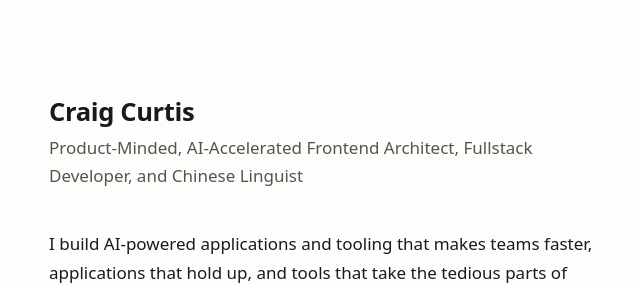
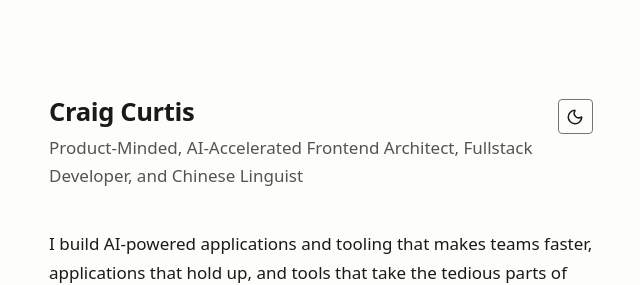
Before and after one commit to craig-o-curtis/craig-o-curtis.github.io, a Next.js app: page / in a window 1280 px wide. Shown: the top 285 px of the page, without its empty margins (319-959 px from the left). Built offline with nearby package versions, Linux system fonts and the light colour scheme.

Commit message:
Add mode toggle

```diff
--- /dev/null
+++ b/app/components/ThemeToggle.module.css
@@ -0,0 +1,19 @@
+.button {
+  display: inline-flex;
+  align-items: center;
+  justify-content: center;
+  width: 2.2rem;
+  height: 2.2rem;
+  border: 1px solid var(--control);
+  border-radius: 4px;
+  background: none;
+  color: var(--fg);
+  cursor: pointer;
+  padding: 0;
+  transition: border-color 0.15s ease, background-color 0.15s ease;
+}
+
+.button:hover {
+  border-color: var(--accent);
+  background: var(--card-hover);
+}
--- /dev/null
+++ b/app/components/ThemeToggle.tsx
@@ -0,0 +1,38 @@
+'use client'
+
+import { useEffect, useState } from 'react'
+import { Sun, Moon } from 'lucide-react'
+import styles from './ThemeToggle.module.css'
+
+type Theme = 'light' | 'dark'
+
+type ThemeToggleProps = {
+  className?: string
+}
+
+export function ThemeToggle({ className }: ThemeToggleProps) {
+  const [theme, setTheme] = useState<Theme>('light')
+
+  useEffect(() => {
+    const stored = localStorage.getItem('theme') as Theme | null
+    if (stored) setTheme(stored)
+  }, [])
+
+  useEffect(() => {
+    document.documentElement.setAttribute('data-theme', theme)
+    localStorage.setItem('theme', theme)
+  }, [theme])
+
+  const icon = theme === 'light' ? <Moon size={18} /> : <Sun size={18} />
+
+  return (
+    <button
+      type="button"
+      className={`${styles.button}${className ? ` ${className}` : ''}`}
+      onClick={() => setTheme(theme === 'light' ? 'dark' : 'light')}
+      aria-label={`Switch to ${theme === 'light' ? 'dark' : 'light'} mode`}
+    >
+      {icon}
+    </button>
+  )
+}
--- a/app/layout.tsx
+++ b/app/layout.tsx
@@ -1,5 +1,6 @@
 import type { Metadata } from "next";
 import { NAME, TITLE } from "./identity";
+import { ThemeToggle } from "@/app/components/ThemeToggle";
 import "./styles/globals.css";
 
 export const metadata: Metadata = {
@@ -17,7 +18,10 @@ export default function RootLayout({
   children: React.ReactNode;
 }) {
   return (
-    <html lang="en">
+    <html lang="en" suppressHydrationWarning>
+      <head>
+        <script src="/theme-init.js" />
+      </head>
       <body>{children}</body>
     </html>
   );
--- a/app/page.module.css
+++ b/app/page.module.css
@@ -59,6 +59,18 @@
   line-height: 1;
 }
 
+.headerRow {
+  display: flex;
+  justify-content: space-between;
+  align-items: flex-start;
+  gap: 1rem;
+}
+
+.themeToggle {
+  flex-shrink: 0;
+  margin-top: 0.2rem;
+}
+
 @media (max-width: 480px) {
   .main {
     padding: 4rem 0 5rem;
--- a/app/page.tsx
+++ b/app/page.tsx
@@ -5,6 +5,7 @@ import { Link } from '@/app/components/Link'
 import { PerformanceAnalytics } from '@/app/components/PerformanceAnalytics'
 import { ProjectCard } from '@/app/components/ProjectCard'
 import { Section } from '@/app/components/Section'
+import { ThemeToggle } from '@/app/components/ThemeToggle'
 import {
   CV_FILE_INFO,
   CV_PATH,
@@ -26,8 +27,13 @@ export default function Home() {
 
       <main id="main" className={styles.main}>
         <header>
-          <h1 className={styles.name}>{NAME}</h1>
-          <p className={styles.title}>{TITLE}</p>
+          <div className={styles.headerRow}>
+            <div>
+              <h1 className={styles.name}>{NAME}</h1>
+              <p className={styles.title}>{TITLE}</p>
+            </div>
+            <ThemeToggle className={styles.themeToggle} />
+          </div>
         </header>
 
         <div className={styles.intro}>
--- a/app/styles/theme.css
+++ b/app/styles/theme.css
@@ -24,7 +24,7 @@
 }
 
 @media (prefers-color-scheme: dark) {
-  :root {
+  :root:not([data-theme="light"]) {
     --bg: #14140c;
     --fg: #e8e8e3;
     --muted: #a5a59d;
@@ -35,3 +35,25 @@
     --focus: #7aa7ff;
   }
 }
+
+[data-theme="light"] {
+  --bg: #fdfdfc;
+  --fg: #1a1a19;
+  --muted: #54544f;
+  --rule: #e4e4e0;
+  --control: #767670;
+  --accent: #1a1a19;
+  --card-hover: #f6f6f3;
+  --focus: #0b5fff;
+}
+
+[data-theme="dark"] {
+  --bg: #14140c;
+  --fg: #e8e8e3;
+  --muted: #a5a59d;
+  --rule: #2a2a26;
+  --control: #82827b;
+  --accent: #e8e8e3;
+  --card-hover: #1c1c16;
+  --focus: #7aa7ff;
+}
```
Also changed, not shown: public/theme-init.js (added, +11 -0 lines).
